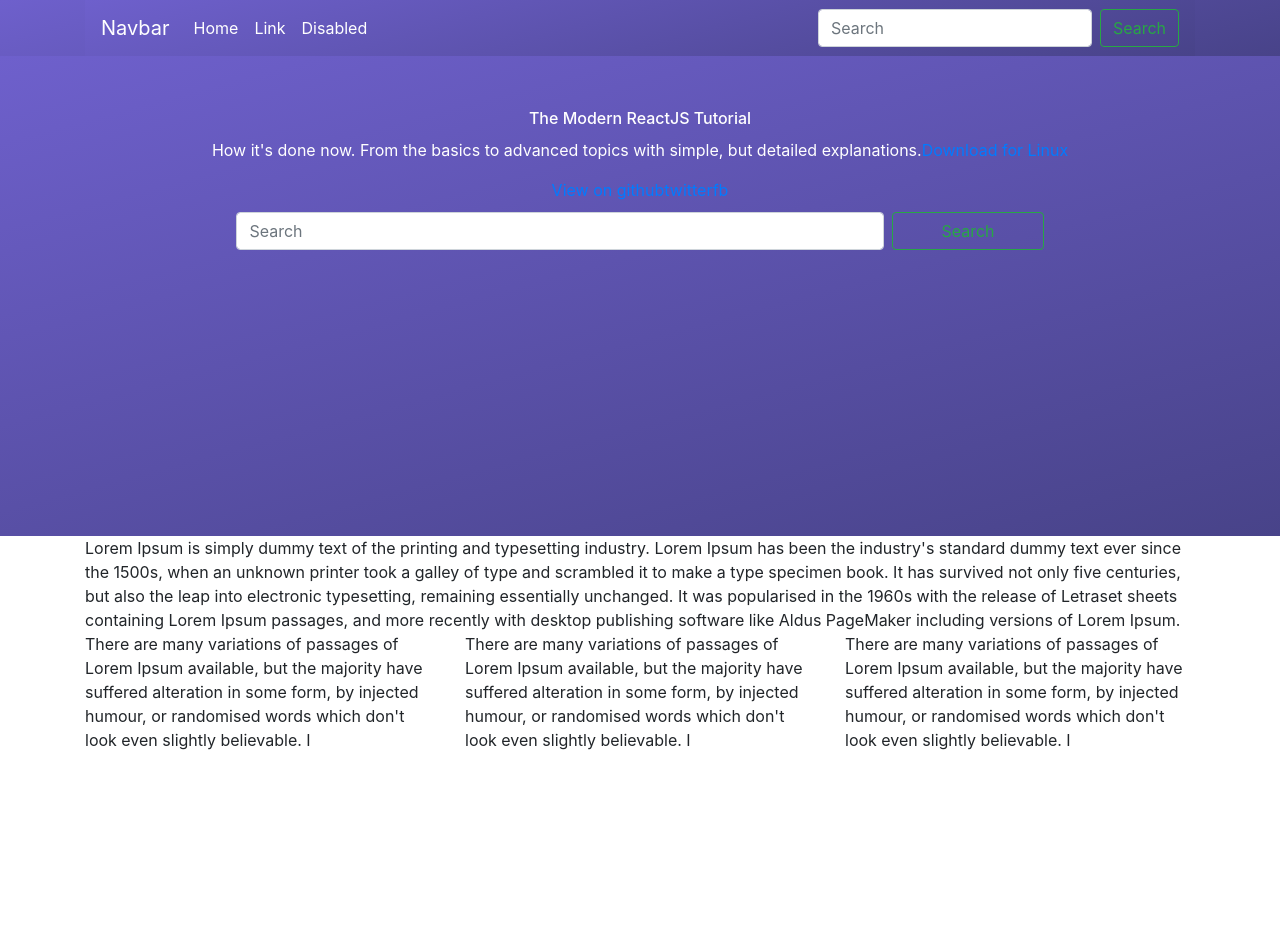
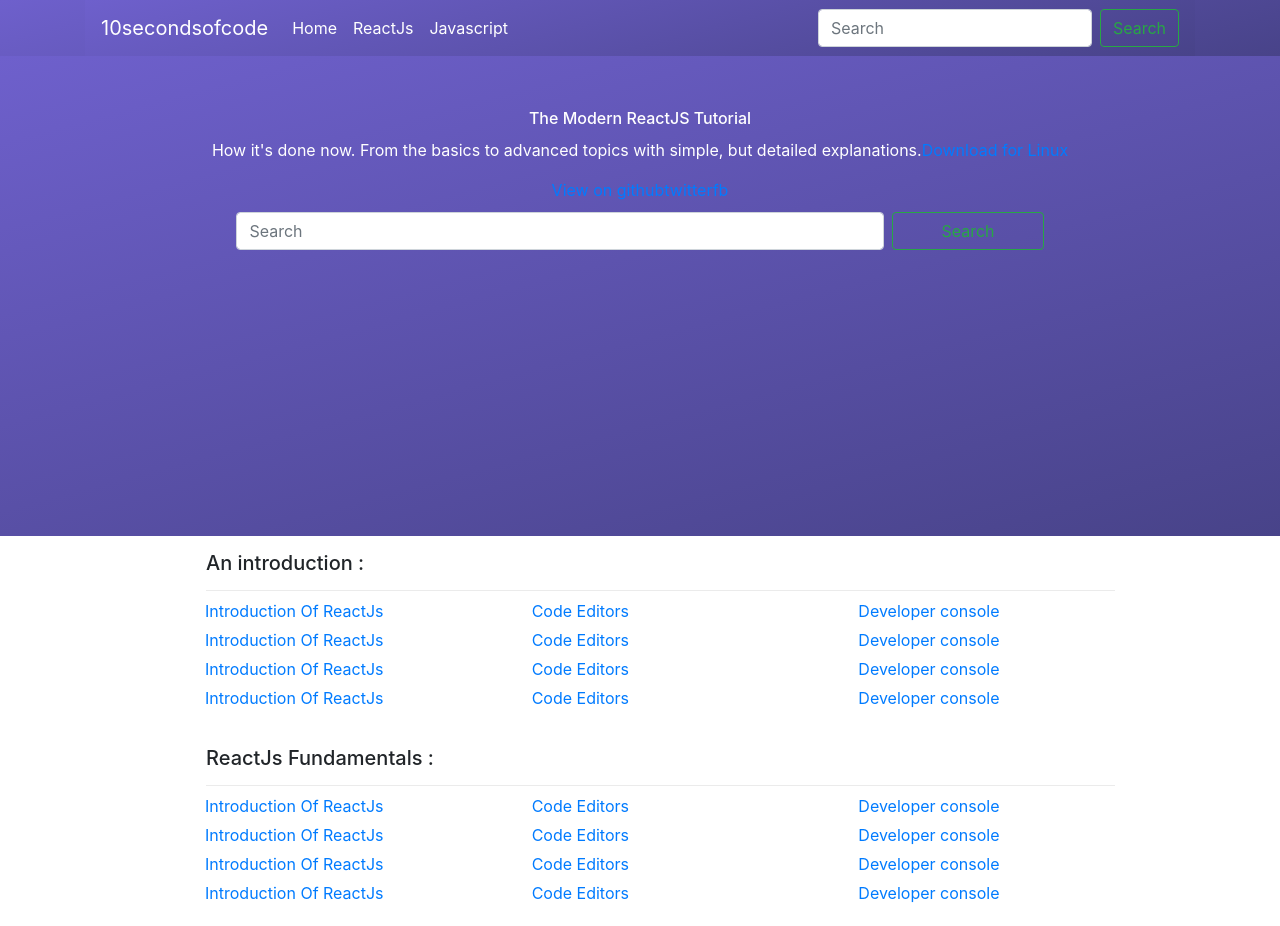
Before and after one commit to superdev905/10secondcode, a React app: page / in a window 1280 px wide. Before the commit the page ends 800 px from the top, so only its background shows below. Built offline with nearby package versions, Linux system fonts and the light colour scheme.

Commit message:
Styles Changed..!

```diff
--- a/src/Components/Main.js
+++ b/src/Components/Main.js
@@ -5,24 +5,71 @@ class Main extends React.Component {
   render() {
     return (
         <div className="main thememain-white">
-            <div className="container main">
-                <div className="row" >
-                    <div className="col-sm-12">
-                        Lorem Ipsum is simply dummy text of the printing and typesetting industry. Lorem Ipsum has been the industry's standard dummy text ever since the 1500s, when an unknown printer took a galley of type and scrambled it to make a type specimen book. It has survived not only five centuries, but also the leap into electronic typesetting, remaining essentially unchanged. It was popularised in the 1960s with the release of Letraset sheets containing Lorem Ipsum passages, and more recently with desktop publishing software like Aldus PageMaker including versions of Lorem Ipsum.
+            <div className="container content-main">
+                <div className="row">
+                    <div className="col-12">
+                        <h3>An introduction : </h3>
                     </div>
                 </div>
-                <div className="row"></div>
                 <div className="row">
                     <div className="col-sm">
-                        There are many variations of passages of Lorem Ipsum available, but the majority have suffered alteration in some form, by injected humour, or randomised words which don't look even slightly believable. I
+                        <ul>
+                            <li><a href="#">Introduction Of ReactJs</a></li>
+                            <li><a href="#">Introduction Of ReactJs</a></li>
+                            <li><a href="#">Introduction Of ReactJs</a></li>
+                            <li><a href="#">Introduction Of ReactJs</a></li>
+                        </ul>
                     </div>
                     <div className="col-sm">
-                        There are many variations of passages of Lorem Ipsum available, but the majority have suffered alteration in some form, by injected humour, or randomised words which don't look even slightly believable. I
+                        <ul>
+                            <li><a href="#">Code Editors</a></li>
+                            <li><a href="#">Code Editors</a></li>
+                            <li><a href="#">Code Editors</a></li>
+                            <li><a href="#">Code Editors</a></li>
+                        </ul>
                     </div>
                     <div className="col-sm">
-                        There are many variations of passages of Lorem Ipsum available, but the majority have suffered alteration in some form, by injected humour, or randomised words which don't look even slightly believable. I
+                        <ul>
+                            <li><a href="#">Developer console</a></li>
+                            <li><a href="#">Developer console</a></li>
+                            <li><a href="#">Developer console</a></li>
+                            <li><a href="#">Developer console</a></li>
+                        </ul>
                     </div>
                 </div>
+
+                <div className="row">
+                    <div className="col-12">
+                        <h3>ReactJs Fundamentals : </h3>
+                    </div>
+                </div>
+                <div className="row">
+                    <div className="col-sm">
+                        <ul>
+                            <li><a href="#">Introduction Of ReactJs</a></li>
+                            <li><a href="#">Introduction Of ReactJs</a></li>
+                            <li><a href="#">Introduction Of ReactJs</a></li>
+                            <li><a href="#">Introduction Of ReactJs</a></li>
+                        </ul>
+                    </div>
+                    <div className="col-sm">
+                        <ul>
+                            <li><a href="#">Code Editors</a></li>
+                            <li><a href="#">Code Editors</a></li>
+                            <li><a href="#">Code Editors</a></li>
+                            <li><a href="#">Code Editors</a></li>
+                        </ul>
+                    </div>
+                    <div className="col-sm">
+                        <ul>
+                            <li><a href="#">Developer console</a></li>
+                            <li><a href="#">Developer console</a></li>
+                            <li><a href="#">Developer console</a></li>
+                            <li><a href="#">Developer console</a></li>
+                        </ul>
+                    </div>
+                </div>
+
             </div>
         </div>
     )
--- a/src/Components/Navigation.js
+++ b/src/Components/Navigation.js
@@ -7,7 +7,7 @@ class Navigation extends React.Component {
       <div className="main thememain-header">
         <div className="container">
           <nav className="navbar navbar-expand-lg navbar-light bg-light thememain-header">
-            <a className="navbar-brand" href="#">Navbar</a>
+            <a className="navbar-brand" href="#" title="10secondsofcode" >10secondsofcode</a>
             <button className="navbar-toggler" type="button" data-toggle="collapse" data-target="#navbarTogglerDemo02" aria-controls="navbarTogglerDemo02" aria-expanded="false" aria-label="Toggle navigation">
               <span className="navbar-toggler-icon"></span>
             </button>
@@ -15,13 +15,13 @@ class Navigation extends React.Component {
             <div className="collapse navbar-collapse" id="navbarTogglerDemo02">
               <ul className="navbar-nav mr-auto mt-2 mt-lg-0">
                 <li className="nav-item active">
-                  <a className="nav-link" href="#">Home <span className="sr-only">(current)</span></a>
+                  <a className="nav-link" href="#" title="10secondsofcode">Home <span className="sr-only">(current)</span></a>
                 </li>
                 <li className="nav-item">
-                  <a className="nav-link" href="#">Link</a>
+                  <a className="nav-link" href="#" title="ReactJs Tutorial">ReactJs</a>
                 </li>
                 <li className="nav-item">
-                  <a className="nav-link disabled" href="#">Disabled</a>
+                  <a className="nav-link disabled" href="#" title="Javascript Tutorial" >Javascript</a>
                 </li>
               </ul>
               <form className="form-inline my-2 my-lg-0">
--- a/src/style.css
+++ b/src/style.css
@@ -44,3 +44,23 @@
     width: 14% !important;
     margin-top: 10px !important;
 }
+
+.content-main{
+    width:980px;
+}
+
+.content-main h3{
+    font-size: 20px;
+    margin-top: 15px;
+    padding-bottom: 15px;
+    margin-left: 41px;
+    border-bottom: 1px solid #ebebeb;
+}
+
+.content-main ul{
+    list-style : none;
+}
+
+.content-main li{
+    padding-bottom: 5px;
+}
```
